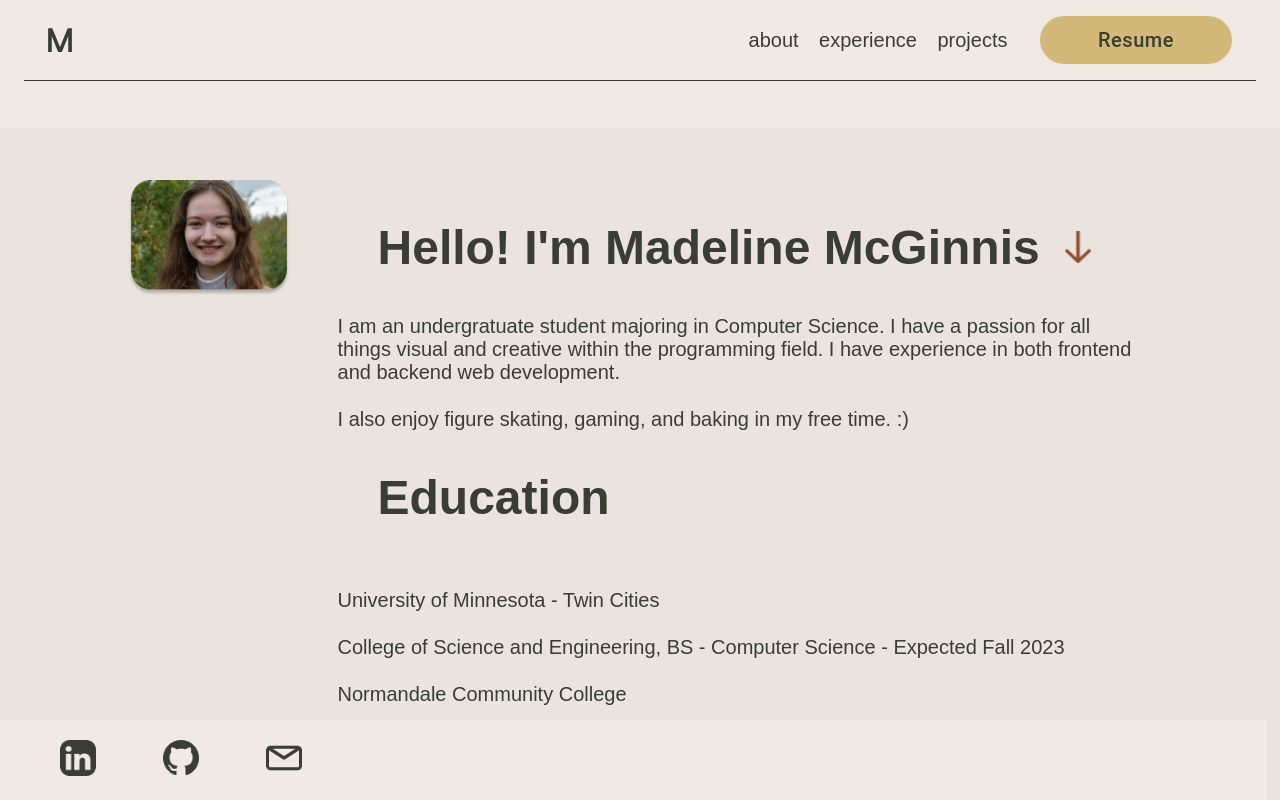
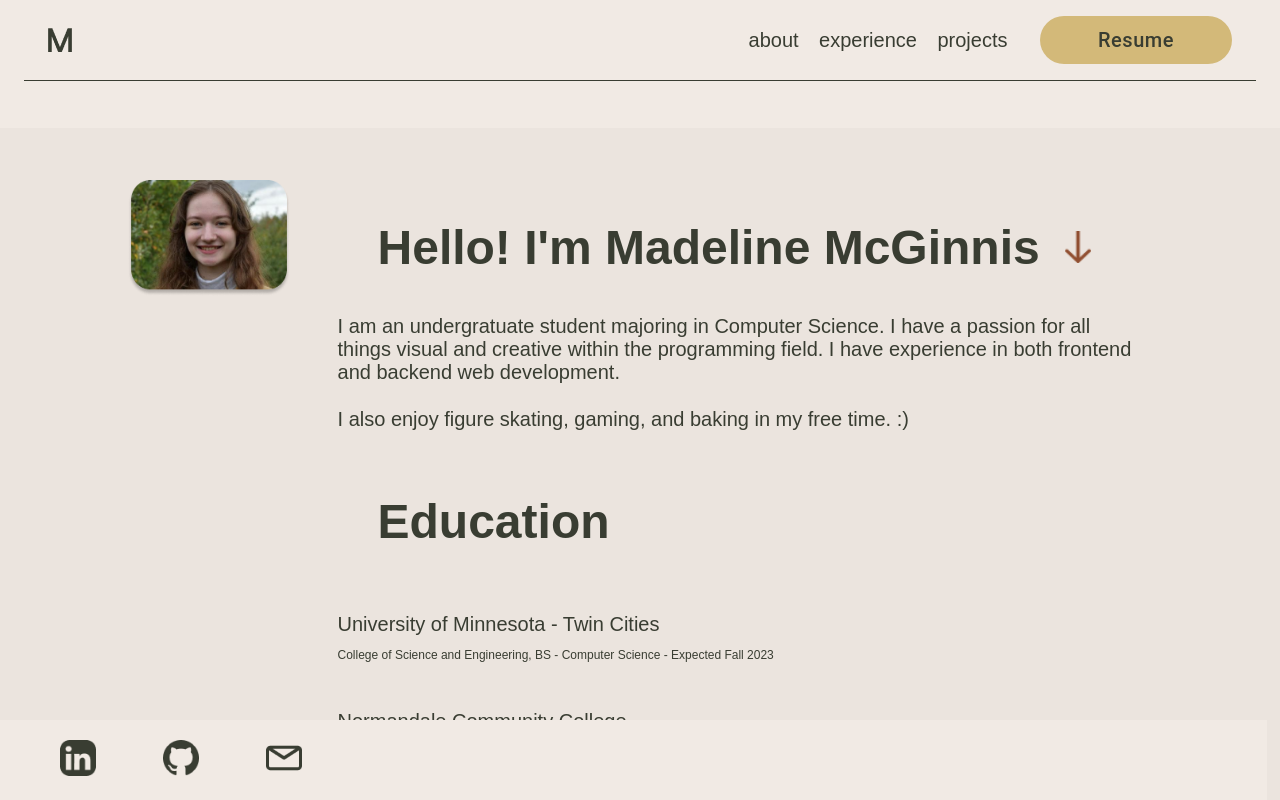
Before and after one commit to madelinemcg/portfolio, a React (Create React App) app: page / in a window 1280 px wide. Built offline with nearby package versions, Linux system fonts and the light colour scheme.

Commit message:
spacing issues

```diff
--- a/src/pages/HomePage/HomePage.scss
+++ b/src/pages/HomePage/HomePage.scss
@@ -98,6 +98,16 @@
         .sub-text {
           padding-top: 24px;
         }
+
+        .small-text {
+          padding-top: 12px;
+          font-size: 12px;
+        }
+
+        .space {
+          height: 24px;
+          width: 100%;
+        }
       }
     }
 
--- a/src/pages/HomePage/HomePage.tsx
+++ b/src/pages/HomePage/HomePage.tsx
@@ -30,14 +30,15 @@ export const HomePage: React.FC = () => {
             </div>
             <div>{COPY.PROFILE.DESCRIPTION}</div>
             <div className="sub-text">{COPY.PROFILE.SUB_DESCRIPTION}</div>
+            <div className="space"></div>
             <div className="heading">
               <h2 className="title">{COPY.EDUCATION.HEADING}</h2>
             </div>
             <div className="sub-text">{COPY.EDUCATION.UMN.HEADING}</div>
-            <div className="sub-text">{COPY.EDUCATION.UMN.DESCRIPTION}</div>
-            <div></div>
+            <div className="small-text">{COPY.EDUCATION.UMN.DESCRIPTION}</div>
+            <div className="space"></div>
             <div className="sub-text">{COPY.EDUCATION.NORM.HEADING}</div>
-            <div className="sub-text">{COPY.EDUCATION.NORM.DESCRIPTION}</div>
+            <div className="small-text">{COPY.EDUCATION.NORM.DESCRIPTION}</div>
           </div>
         </div>
         <div className="button-wrapper">
```
